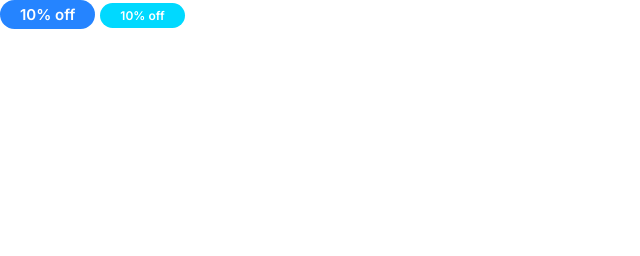
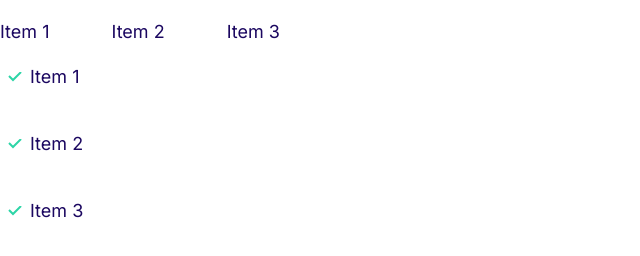
Before and after one commit to giorgi18806/test-website, a plain HTML site: page index.html in a window 1280 px wide. Shown: the whole page, without its empty margins (0-640 px from the left). Drawn offline with Linux system fonts and the light colour scheme.

Commit message:
Define lists component

```diff
--- a/css/styles.css
+++ b/css/styles.css
@@ -119,3 +119,31 @@ a {
         font-size: 1.2rem;
     }
 }
+
+/* Lists */
+.list {
+    list-style: none;
+    padding-left: 0;
+    color: var(--color-headings);
+}
+
+.list--inline .list__item {
+    display: inline;
+    margin-right: 5.7rem;
+}
+
+.list--tick {
+    list-style-image: url(../images/tick.svg);
+    padding-left: 3rem;
+}
+
+.list--tick .list__item {
+    padding-left: 1rem;
+    margin-bottom: 4rem;
+}
+
+@media screen and (min-width: 1024px) {
+    .list--tick .list__item {
+        padding-left: 0;
+    }
+}
--- a/index.html
+++ b/index.html
@@ -24,7 +24,19 @@
     <!-- <a href="#" class="link-arrow">Learn more</a> -->
 
 
-    <span class="badge badge--primary">10% off</span>
-    <span class="badge badge--secondary badge--small">10% off</span>
+    <!-- <span class="badge badge--primary">10% off</span>
+    <span class="badge badge--secondary badge--small">10% off</span> -->
+
+    <ul class="list list--inline">
+        <li class="list__item">Item 1</li>
+        <li class="list__item">Item 2</li>
+        <li class="list__item">Item 3</li>
+    </ul>
+
+    <ul class="list list--tick">
+        <li class="list__item">Item 1</li>
+        <li class="list__item">Item 2</li>
+        <li class="list__item">Item 3</li>
+    </ul>
 </body>
 </html>
```
Also changed, not shown: components/lists.html (added, +12 -0 lines), images/tick.svg (added).
